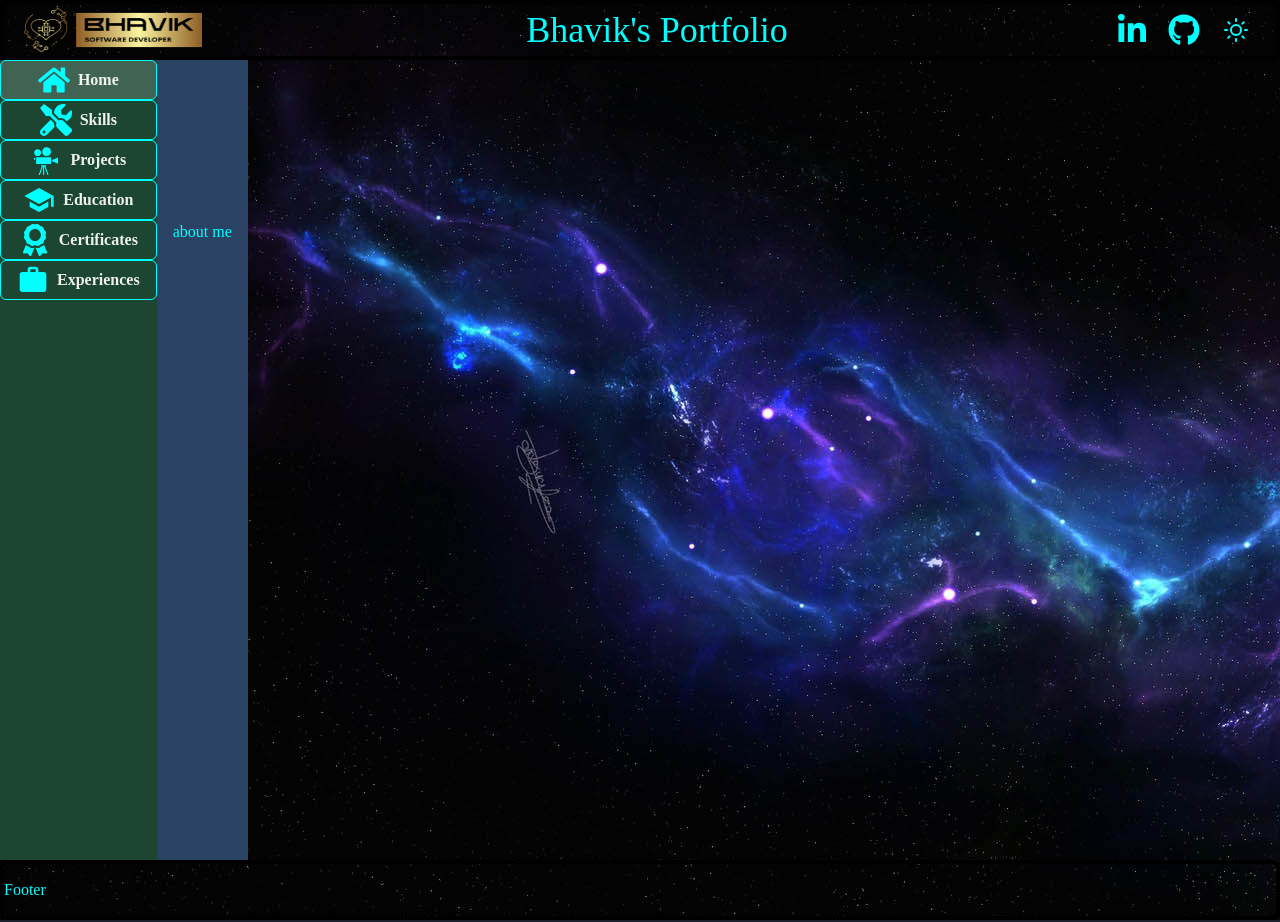
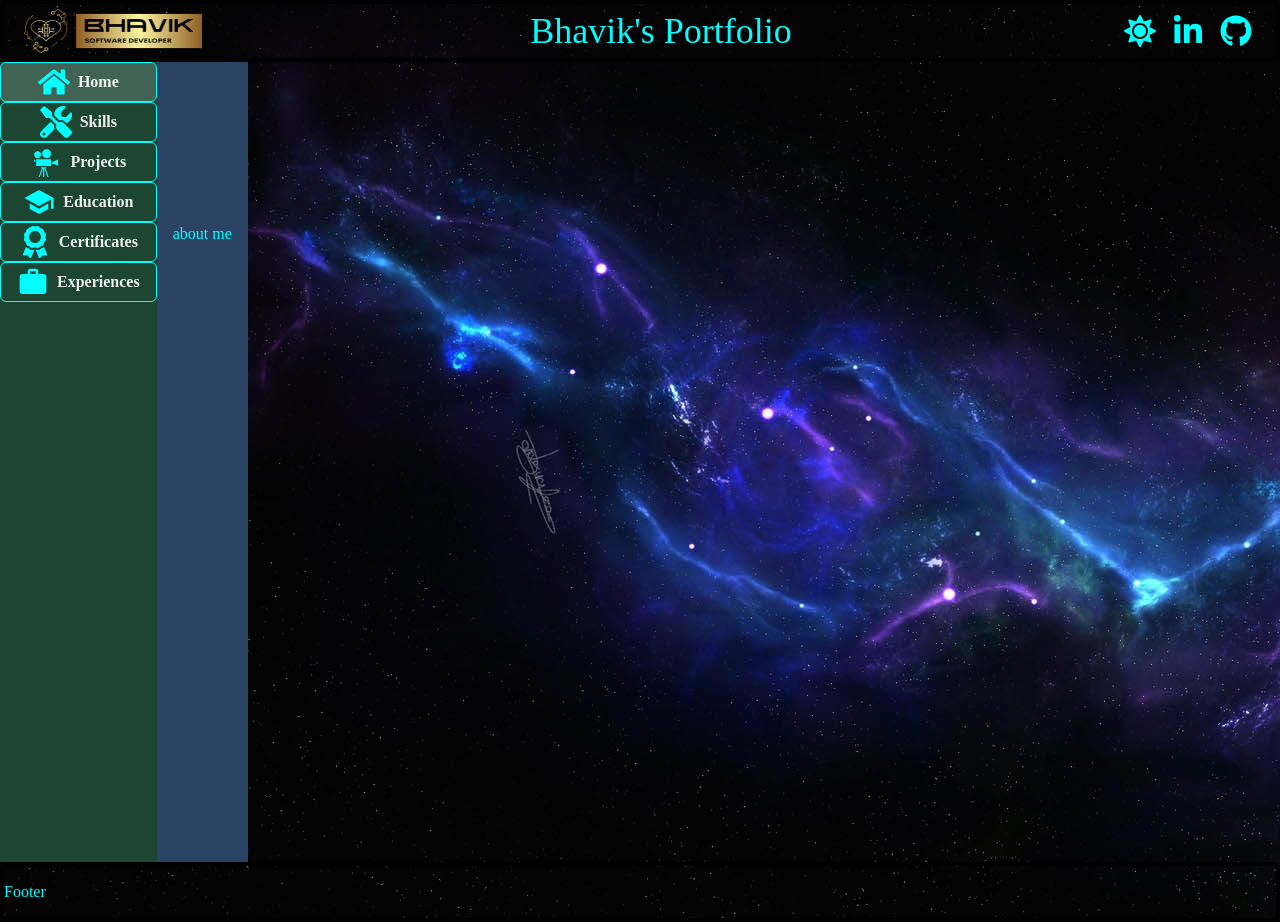
Before and after one commit to bhavik-knight/portfolio-chakra, a React (Vite) app in the folder react/frontend/: page / in a window 1280 px wide. Built offline with nearby package versions, Linux system fonts and the light colour scheme.

Commit message:
reflected sun/moon icon changes in Header

```diff
--- a/react/frontend/src/components/Header.jsx
+++ b/react/frontend/src/components/Header.jsx
@@ -47,13 +47,13 @@ function Header({ lightMode, changeLightMode, title }) {
 
     const sunIcon = getNavbarIconButton(
         "sun",
-        <SunIcon />,
+        icons["sun"],
         changeLightMode
     )
 
     const moonIcon = getNavbarIconButton(
         "moon",
-        <MoonIcon />,
+        icons["moon"],
         changeLightMode
     )
 
@@ -73,24 +73,23 @@ function Header({ lightMode, changeLightMode, title }) {
         <Flex as="nav"
             className="navbar"
             px={4}
-            bg={{ base: `${bgColor}`, md: `${navbarBg ? "transparent" : bgColor}` }}
-            h={{ base: "50px", md: "60px" }}
+            bg={`${navbarBg ? "transparent" : bgColor}`}
         >
             <Image
                 className="logo"
                 src="./bhavik_logo.png"
-                w={{ base: "40%", md: "15%" }}
+                width="15%"
             />
-            <Container flexGrow={{ base: 0, md: "1" }} bg="transparent">
+            <Container bg="transparent">
                 <Text
-                    fontSize={{ base: "sm", md: "4xl" }}
+                    fontSize="4xl"
                     textAlign="center"> {title === "home" ? "Bhavik's Portfolio" : title}
                 </Text>
             </Container>
-            <ButtonGroup spacing={{ base: "-0.5", md: "2" }}>
+            <ButtonGroup spacing={1}>
+                {lightMode ? moonIcon : sunIcon}
                 {linkedinIcon}
                 {gitHubIcon}
-                {lightMode ? moonIcon : sunIcon}
             </ButtonGroup>
         </Flex >
     )
```
